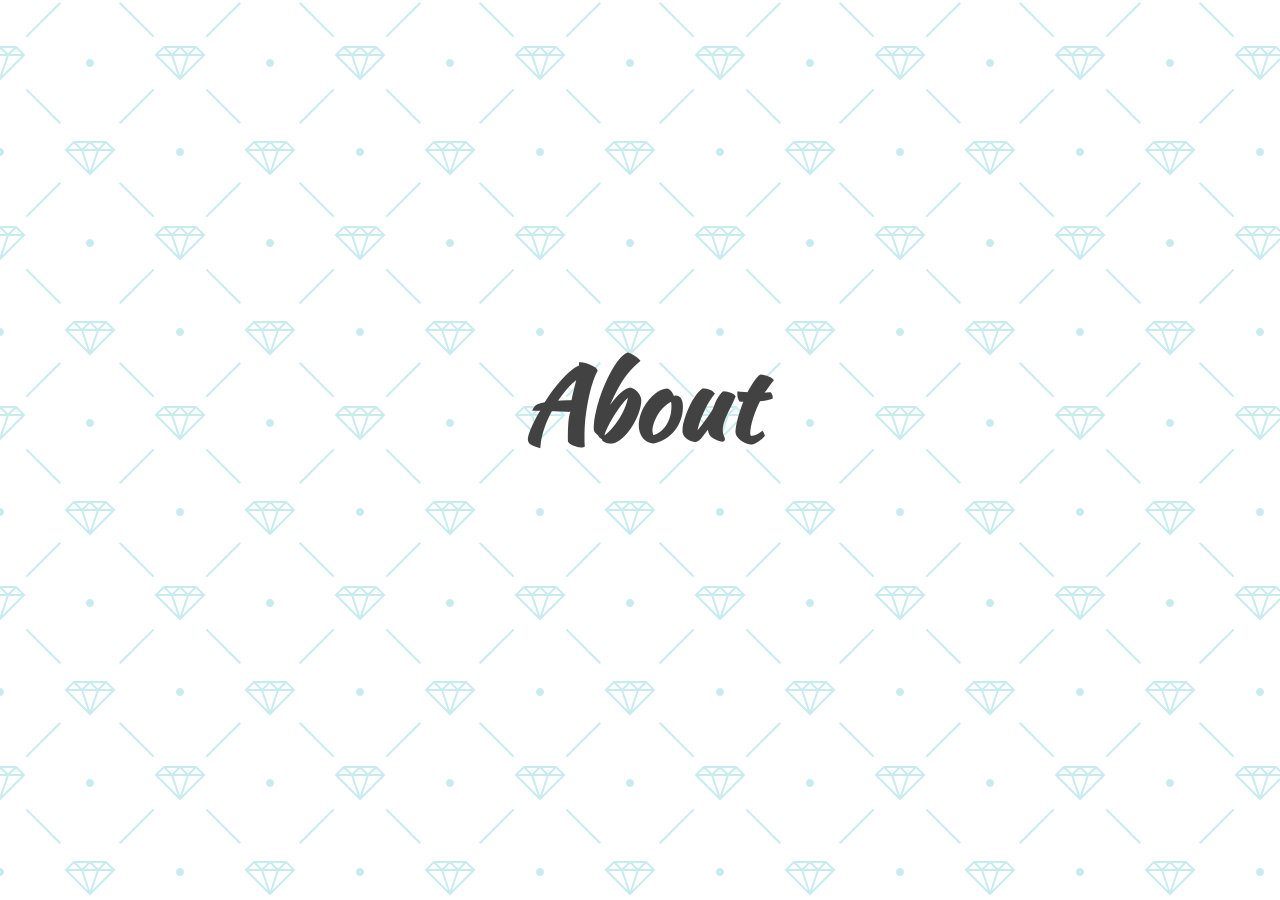
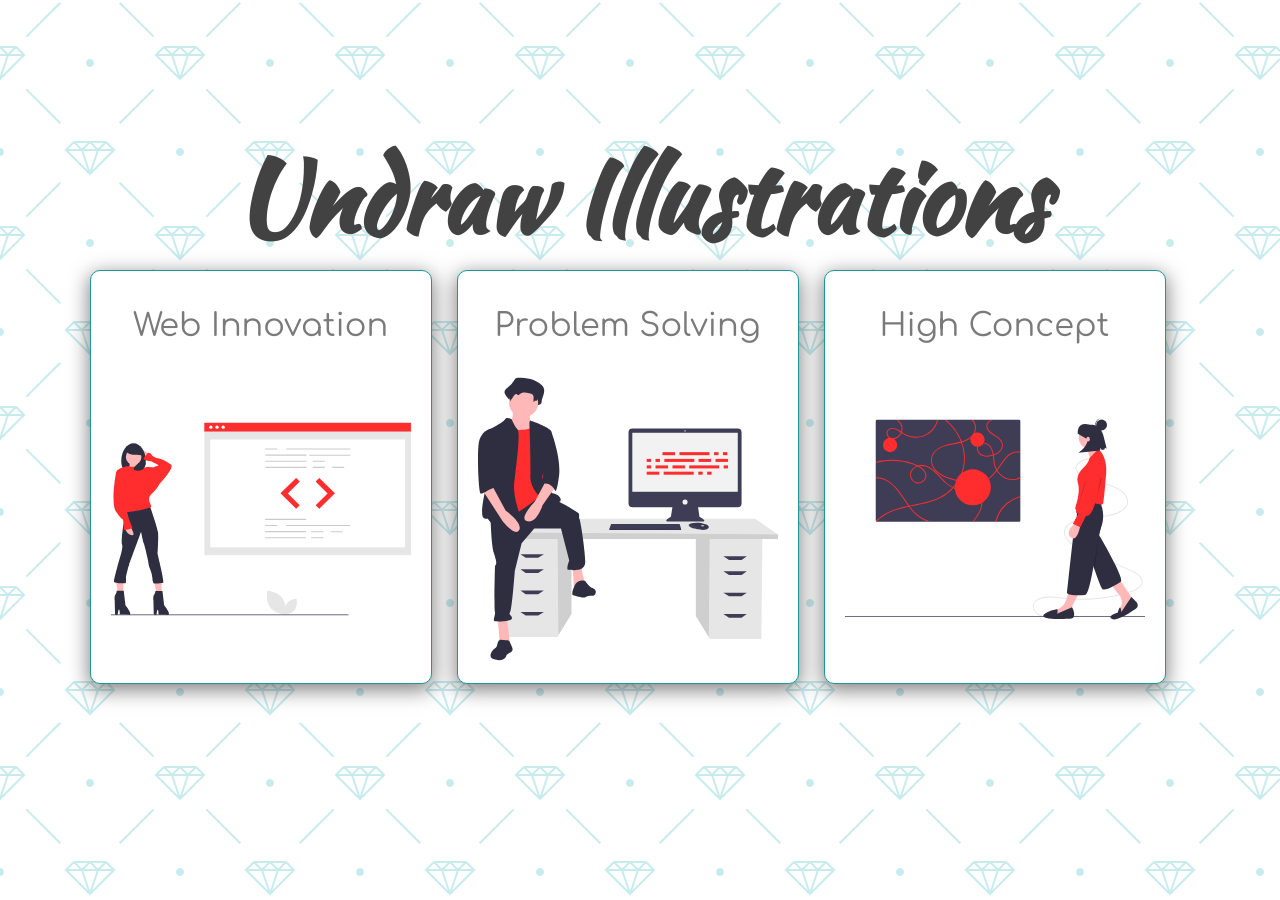
Before and after one commit to akshayG14/webpage-theming, a plain HTML site: page index.html in a window 1280 px wide. Shown: the part 837-1737 px from the top of the page. Drawn offline with nearby package versions, Linux system fonts and the light colour scheme.

Commit message:
Updated the about section

```diff
--- a/index.html
+++ b/index.html
@@ -28,7 +28,23 @@
     <!-- About -->
     <section id="about">
       <div class="title-group">
-        <h1>About</h1>
+        <h1>Undraw Illustrations</h1>
+        <div class="about-container">
+          <div class="image-container">
+            <h2>Web Innovation</h2>
+            <img src="img/undraw_proud_coder_light.svg" alt="Proud Coder" id="image1" />
+          </div>
+
+          <div class="image-container">
+            <h2>Problem Solving</h2>
+            <img src="img/undraw_feeling_proud_light.svg" alt="Feeling Proud" id="image2" />
+          </div>
+
+          <div class="image-container">
+            <h2>High Concept</h2>
+            <img src="img/undraw_conceptual_idea_light.svg" alt="Conceptual Idea" id="image3" />
+          </div>
+        </div>
       </div>
     </section>
     <!-- Projects -->
```
